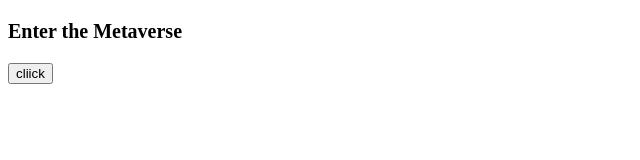
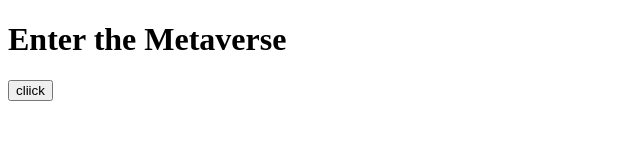
Before and after one commit to acciojob/enter-metaverse-Karansayambar, a website: page main.html in a window 1280 px wide. Both pictures are taken after a click on the button "cliick". Shown: the whole page, without its empty margins (0-640 px from the left). Drawn offline with Linux system fonts and the light colour scheme.

Commit message:
created a submission

```diff
--- a/main.html
+++ b/main.html
@@ -9,8 +9,8 @@
 <body>
 	<!-- the entire body must be written by student -->
 	<div>
-		<p id="para">Entered Metaverse</p>
-		<button id="click"  onclick="buttonClick()">cliick</button>
+		<p id="status">Entered Metaverse</p>
+		<button id="enterBtn"  onclick="buttonClick()">cliick</button>
 	</div>
 
     <script type="text/javascript" src="./script.js">
--- a/script.js
+++ b/script.js
@@ -1,9 +1,9 @@
 //your JS code here. If required.
-const para = document.getElementById("para");
-const click = document.getElementById("click");
+const para = document.getElementById("status");
 
 function buttonClick(){
-	para.innerText="Enter the Metaverse"
-	para.style.fontWeight = "bold";
-	para.style.fontSize = "20px"
+	const head = document.createElement("h1");
+	para.innerText="Enter the Metaverse";
+	head.innerText = para.innerText;
+	para.parentNode.replaceChild(head,para);
 }
```
